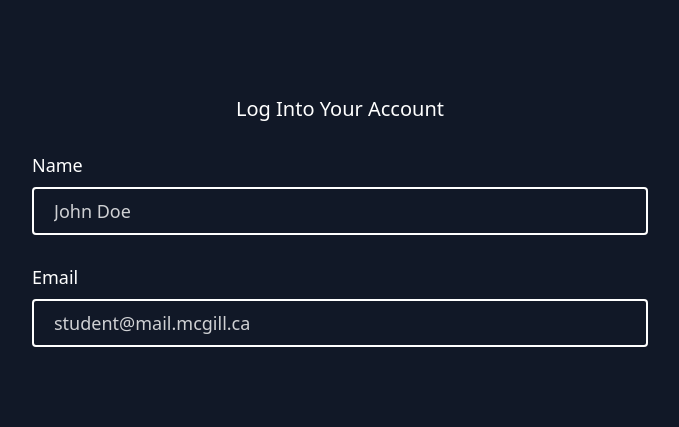
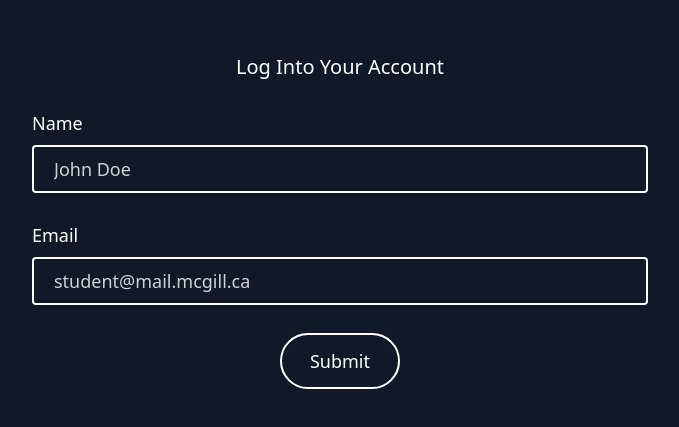
Before and after one commit to RealCyGuy/lectureboxd-demo, a Nuxt app: page /login in a window 1280 px wide. Shown: the part 179-606 px from the top of the page, without its empty margins (300-979 px from the left). Built offline with nearby package versions, Linux system fonts and the light colour scheme.

Commit message:
login and bg

```diff
--- a/app.vue
+++ b/app.vue
@@ -1,7 +1,11 @@
 <template>
-  <div
-    class="bg-gray-900 text-white min-h-screen flex items-center justify-center text-lg"
-  >
+  <div class="text-white min-h-screen flex items-center justify-center text-lg">
     <NuxtPage />
   </div>
 </template>
+
+<style>
+body {
+  @apply bg-gray-900;
+}
+</style>
--- a/pages/login.vue
+++ b/pages/login.vue
@@ -1,7 +1,7 @@
 <template>
   <form
     class="flex items-stretch justify-center flex-col gap-7 w-full min-h-screen max-w-2xl px-7"
-    @submit.prevent
+    @submit.prevent="submit"
   >
     <h1 class="text-xl text-center">Log Into Your Account</h1>
     <div class="flex flex-col gap-2">
@@ -11,6 +11,7 @@
         id="name"
         class="border-2 border-white rounded px-5 py-2 bg-inherit outline-none placeholder:text-white/80"
         placeholder="John Doe"
+        required
       />
     </div>
     <div class="flex flex-col gap-2">
@@ -20,9 +21,27 @@
         id="email"
         class="border-2 border-white rounded px-5 py-2 bg-inherit outline-none placeholder:text-white/80"
         placeholder="student@mail.mcgill.ca"
+        required
       />
+    </div>
+    <div class="flex justify-center">
+      <button
+        type="submit"
+        class="border-2 border-white px-7 py-3 rounded-full"
+      >
+        Submit
+      </button>
     </div>
   </form>
 </template>
 
-<script setup></script>
+<script setup>
+function submit() {
+  const data = localStorage.getItem("user");
+  if (!data) {
+    alert("User not found");
+  } else {
+    navigateTo("/dashboard");
+  }
+}
+</script>
```
